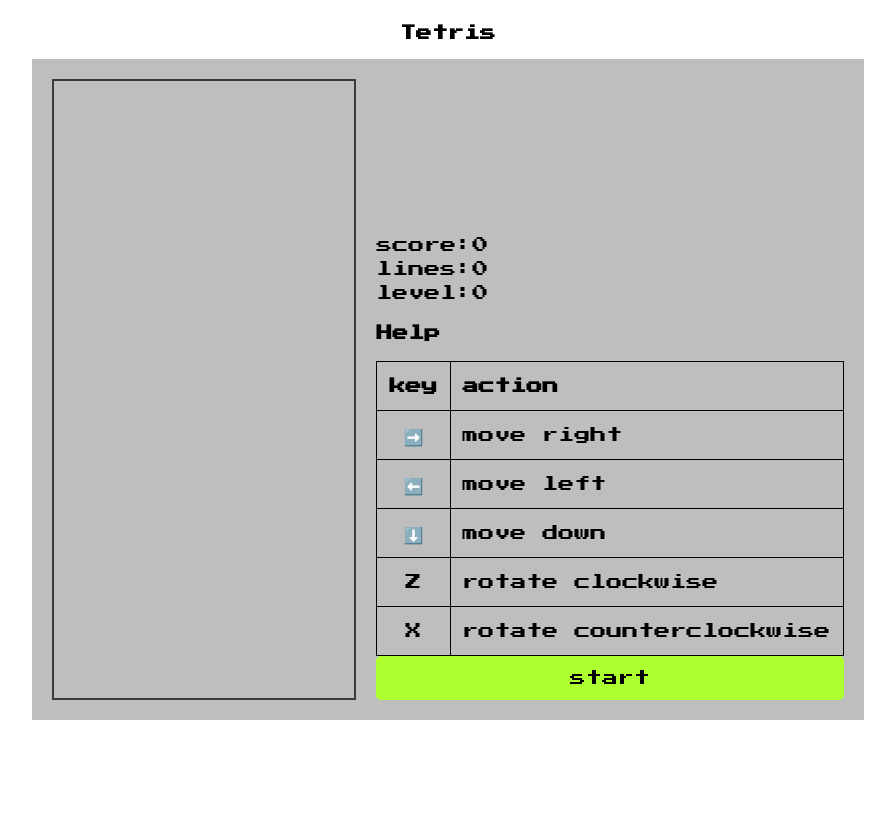
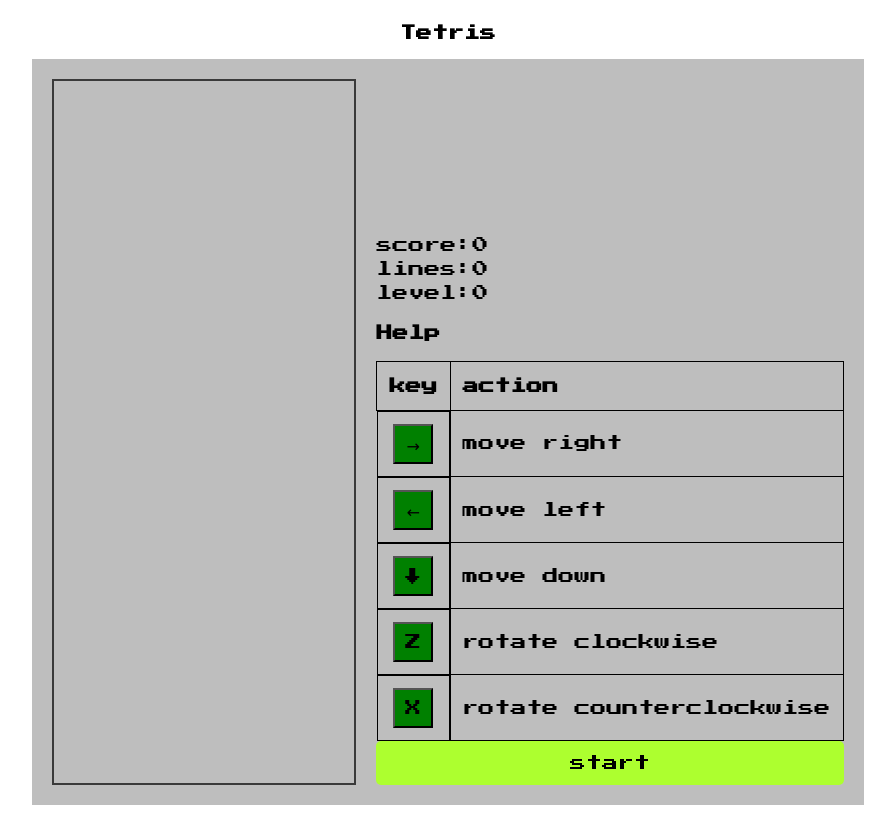
Before and after one commit to Nievl/tetris, a plain HTML site: page index.html in a window 1280 px wide. Shown: the whole page, without its empty margins (192-1087 px from the left). Drawn offline with Linux system fonts and the light colour scheme.

Commit message:
add listener on button in table

```diff
--- a/constant.js
+++ b/constant.js
@@ -9,4 +9,5 @@ const KEY = {
   ROTATE: 90,
   COUNTERROTATE: 88,
 };
+
 Object.freeze(KEY);
--- a/index.html
+++ b/index.html
@@ -28,23 +28,33 @@
             </thead>
             <tbody>
               <tr>
-                <td>➡️</td>
+                <td>
+                  <button data-name="RIGHT" data-action="keyDown">&#8594;</button>
+                </td>
                 <td>move right</td>
               </tr>
               <tr>
-                <td>⬅️</td>
+                <td>
+                  <button data-name="LEFT" data-action="keyDown">&#8592;</button>
+                </td>
                 <td>move left</td>
               </tr>
               <tr>
-                <td>⬇️</td>
+                <td>
+                  <button data-name="DOWN" data-action="keyDown">&#8595;</button>
+                </td>
                 <td>move down</td>
               </tr>
               <tr>
-                <td>Z</td>
+                <td>
+                  <button data-name="ROTATE" data-action="keyDown">Z</button>
+                </td>
                 <td>rotate clockwise</td>
               </tr>
               <tr>
-                <td>X</td>
+                <td>
+                  <button data-name="COUNTERROTATE" data-action="keyDown">X</button>
+                </td>
                 <td>rotate counterclockwise</td>
               </tr>
             </tbody>
--- a/main.js
+++ b/main.js
@@ -1,5 +1,6 @@
 const $canvas = document.querySelector("#board");
 const $button = document.querySelector("#startGame");
+const $buttonKey = document.querySelectorAll('button[data-action="keyDown"]');
 
 const ctx = $canvas.getContext("2d");
 
@@ -21,6 +22,21 @@ function start() {
 
 $button.addEventListener("click", start);
 // -----------------------------------
+
+function keyDown(e) {
+  const keyCode = KEY[e.target.dataset.name];
+  if (keyCode) {
+    let p = moves[keyCode](board.piece);
+    if (board.valid(p)) {
+      board.piece.move(p);
+      ctx.clearRect(0, 0, ctx.canvas.width, ctx.canvas.height);
+      board.piece.draw();
+    }
+  }
+}
+
+$buttonKey.forEach((button) => button.addEventListener("click", keyDown));
+// -----------------------------------
 const moves = {
   [KEY.LEFT]: (p) => ({ ...p, x: p.x - 1 }),
   [KEY.RIGHT]: (p) => ({ ...p, x: p.x + 1 }),
--- a/style.css
+++ b/style.css
@@ -40,9 +40,22 @@ button.start-button {
 .hotkey td,
 .hotkey th {
   border: 1px solid #000000;
-  padding: .75rem;
+  padding: 0.75rem;
 }
 
 .hotkey td:first-child {
-  text-align: center;
+  display: flex;
+  justify-content: center;
 }
+
+.hotkey td:first-child > button {
+  font-family: unset;
+  height: 40px;
+  width: 40px;
+  display: flex;
+  justify-content: center;
+  align-items: center;
+  line-height: unset;
+  background-color: green;
+  color: #000;
+}
```
